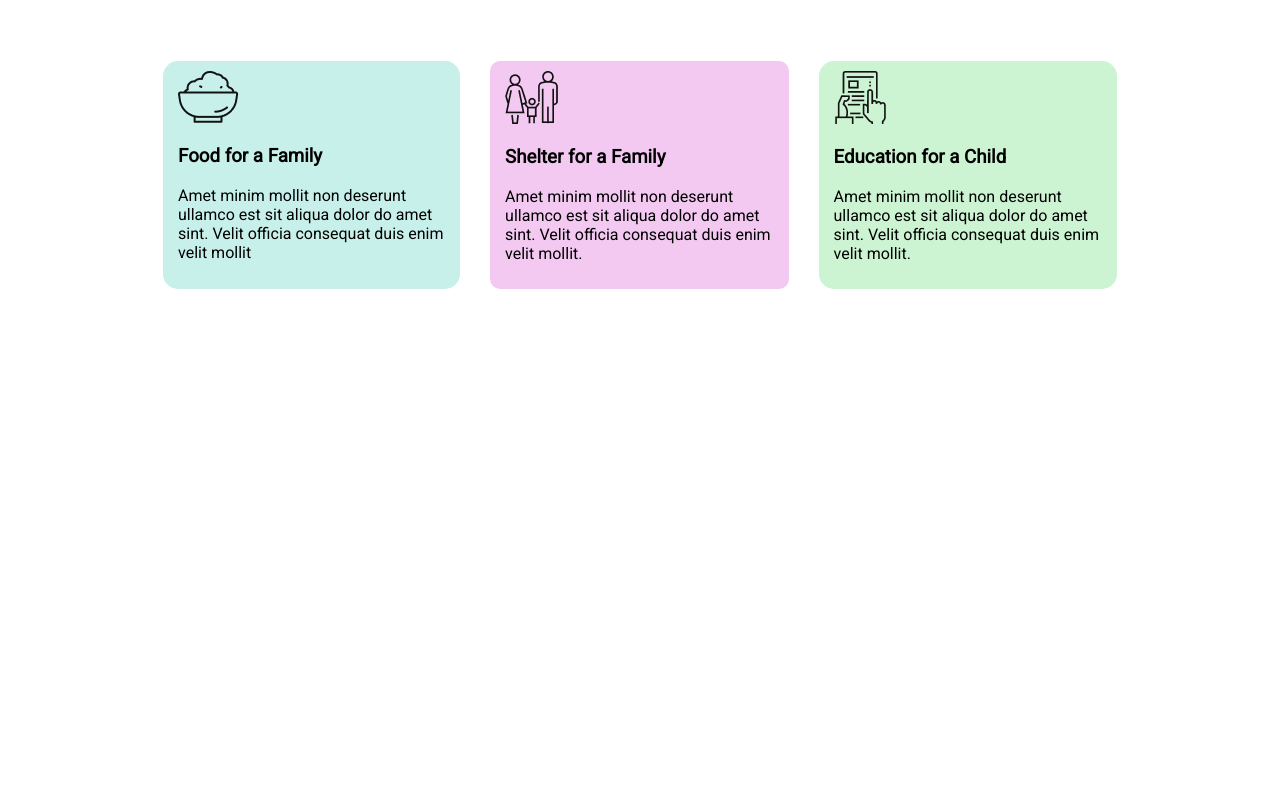
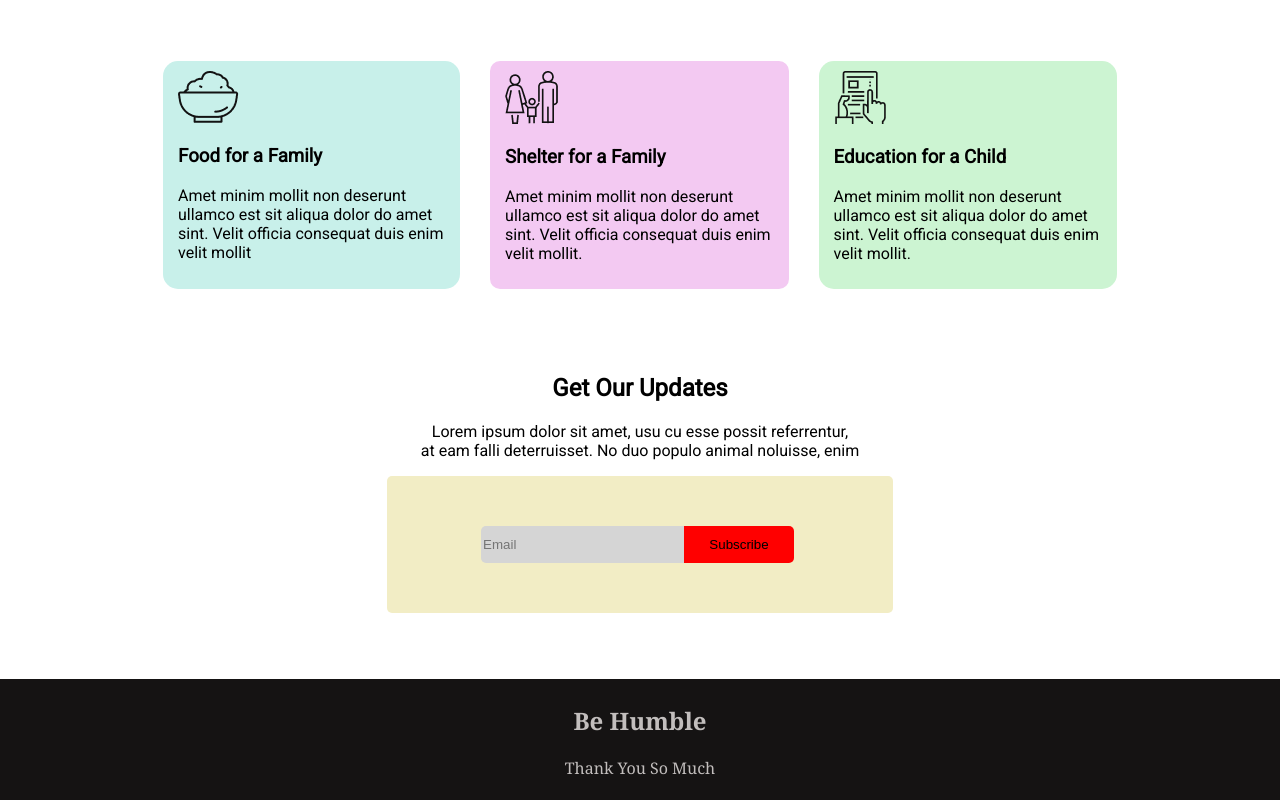
Before and after one commit to Reduan4u/Save-Sylhet, a plain HTML site: page index.html in a window 1280 px wide. Shown: the part 1240-2040 px from the top of the page. Before the commit the page ends 1602 px from the top, so only its background shows below. Drawn offline with Linux system fonts and the light colour scheme.

Commit message:
2nd last time

```diff
--- a/CSS.css
+++ b/CSS.css
@@ -115,3 +115,53 @@ body {
 
     font-size: 110px;
 }
+
+.fifth-part-text {
+    text-align: center;
+}
+
+.input {
+    text-align: center;
+    padding: 50px;
+    margin-left: 30%;
+    margin-right: 30%;
+    background-color: rgb(242, 237, 197);
+    border-radius: 5px;
+
+}
+
+.subs {
+    background-color: red;
+    width: 110px;
+    height: 37px;
+    border: 0;
+    position: relative;
+    left: -5px;
+    border-radius: 0px 5px 5px 0px;
+}
+
+.mail {
+    width: 200px;
+    height: 35px;
+    border: 0;
+    background-color: rgb(213, 213, 213);
+    border-radius: 5px 0px 0px 5px;
+}
+
+
+.footer {
+    font-family: Cambria, Cochin, Georgia, Times, 'Times New Roman', serif;
+    padding-top: 5px;
+    padding-bottom: 5px;
+    color: rgb(194, 190, 189);
+    text-align: center;
+    background-color: rgb(21, 19, 19);
+    margin: -10px;
+
+
+}
+
+.thanks {
+    font-size: x-small;
+
+}
--- a/index.html
+++ b/index.html
@@ -52,7 +52,6 @@
                 deterruisset. No duo populo animal noluisse, enim</p>
         </div>
         <div class="third-part-container">
-
             <div class="third-part-box-1">
                 <img src="./Image/food.png" alt="">
                 <h3> Food for a Family</b></h3>
@@ -61,7 +60,6 @@
                     sint. Velit officia consequat duis enim
                     velit mollit</p>
             </div>
-
             <div class="third-part-box2">
                 <img src="./Image/shelter.png" alt="">
                 <h3>Shelter for a Family</h3>
@@ -70,7 +68,6 @@
                     sint. Velit officia consequat duis enim
                     velit mollit.</p>
             </div>
-
             <div class="third-part-box3">
                 <img src="./Image/Frame-1.png" alt="">
                 <h3> Education for a Child</h3>
@@ -80,10 +77,27 @@
                     velit mollit.</p>
             </div>
         </div>
+    </section>
+    <section>
 
+    </section>
+    <section class="fifth-part">
+        <div class="fifth-part-text">
+            <h1>Get Our Updates</h1>
+            <p>Lorem ipsum dolor sit amet, usu cu esse possit referrentur, <br> at eam falli
+                deterruisset. No duo populo animal noluisse, enim</p>
+        </div>
+        <div class="input">
+            <input class="mail" type="email" placeholder="Email" name="Email">
+            <input class="subs" type="submit" value="Subscribe">
+        </div> <br><br><br><br>
+    </section>
 
-
-
+    <section class="footer">
+        <footer>
+            <h1>Be Humble</h1>
+            <p class="Thanks">Thank You So Much</p>
+        </footer>
 
 
 
```
